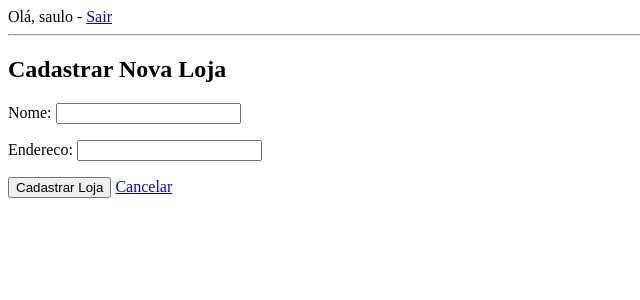
After one commit to saulorodrigocfs/gestao-amiga, a Django app: page /loja/cadastrar/ in a window 1280 px wide. The commit adds this page. Shown: the top 300 px of the page, without its empty margins (0-640 px from the left). Run offline with Django 5.2, Linux system fonts and the light colour scheme; a user stored in the database is signed in.

Commit message:
Correção de erros: Painel, Vendas, Cliente, Página Inicial

```diff
--- a/gestao/forms.py
+++ b/gestao/forms.py
@@ -28,7 +28,7 @@ class FornecedorForm(forms.ModelForm):
 class VendaForm(forms.ModelForm):
     class Meta:
         model = Venda
-        fields = ['produto', 'quantidade', 'preco_unitario']
+        fields = ['produto', 'cliente', 'quantidade']
         widgets = {
             'quantidade': forms.NumberInput(attrs={'min': 1}),
             'preco_unitario': forms.NumberInput(attrs={'step': '0.01'}),
--- a/gestao/models.py
+++ b/gestao/models.py
@@ -58,6 +58,7 @@ class Fornecedor(models.Model):
 class Venda(models.Model):
     loja = models.ForeignKey(Loja, on_delete=models.CASCADE, related_name="vendas", default=1)
     produto = models.ForeignKey(Produto, on_delete=models.CASCADE, related_name="vendas_produto")
+    cliente = models.ForeignKey(Cliente, on_delete=models.CASCADE, related_name="vendas_cliente", null = True)
     quantidade = models.PositiveIntegerField()
     preco_unitario = models.DecimalField(max_digits=10, decimal_places=2, default=1)
     valor_total = models.DecimalField(max_digits=10, decimal_places=2, default=1)
--- a/gestao/urls.py
+++ b/gestao/urls.py
@@ -3,6 +3,9 @@ from . import views
 
 urlpatterns = [
     path('painel-loja/', views.painel_loja, name='painel_loja'),
+    path('loja/cadastrar/', views.cadastrar_loja, name='cadastrar_loja'),
+    path('loja/<int:pk>/editar/', views.editar_loja, name='editar_loja'),
+    path('loja/<int:pk>/deletar/', views.deletar_loja, name='deletar_loja'),
     path('loja/<int:loja_id>/dashboard/', views.dashboard_loja, name="dashboard_loja"),
     path('loja/<int:loja_id>/produtos/', views.lista_produtos, name="lista_produtos"),
     path('loja/<int:loja_id>/produto/cadastrar/', views.cadastro_produto, name="cadastro_produto"),
--- a/gestao/views.py
+++ b/gestao/views.py
@@ -9,17 +9,41 @@ from django.db.models import Sum
 def painel_loja(request):
     user = request.user
     lojas = user.lojas.all() #lista de lojas do usuário
+    return render(request, 'painel_loja.html', {'lojas': lojas})
 
+@login_required
+def cadastrar_loja(request):
+    user = request.user
     if request.method == "POST":
         form = LojaForm(request.POST)
         if form.is_valid():
             nova_loja = form.save(commit=False)
             nova_loja.dono = user
             nova_loja.save()
-            return redirect('dashboard_loja', pk=nova_loja.pk) #atualiza a página
+            return redirect('painel_loja') #atualiza a página
     else:
         form = LojaForm()
-    return render(request, 'painel_loja.html', {'lojas': lojas, 'form': form})
+    return render(request, 'cadastrar_loja.html', {'form': form})
+
+@login_required
+def editar_loja(request, pk):
+    loja = get_object_or_404(Loja, pk=pk, dono=request.user)
+    if request.method == "POST":
+        form = LojaForm(request.POST, instance=loja)
+        if form.is_valid():
+            form.save()
+            return redirect('painel_loja')
+    else:
+        form = LojaForm(instance=loja)
+        return render(request, 'cadastrar_loja.html', {'form': form, 'loja': loja})
+
+@login_required
+def deletar_loja(request, pk):
+    loja = get_object_or_404(Loja, pk=pk, dono=request.user)
+    if request.method=="POST":
+        loja.delete()
+        return redirect('painel_loja')
+    return render(request, 'deletar_loja.html', {'loja': loja})
 
 
 @login_required
--- a/gestao_amiga/settings.py
+++ b/gestao_amiga/settings.py
@@ -106,7 +106,7 @@ AUTH_PASSWORD_VALIDATORS = [
 
 LANGUAGE_CODE = 'en-us'
 
-TIME_ZONE = 'UTC'
+TIME_ZONE = 'America/Sao_Paulo'
 
 USE_I18N = True
 
@@ -124,6 +124,6 @@ STATIC_URL = 'static/'
 DEFAULT_AUTO_FIELD = 'django.db.models.BigAutoField'
 
 LOGIN_URL = 'login'
-LOGIN_REDIRECT_URL = 'home'
+LOGIN_REDIRECT_URL = 'base'
 LOGOUT_REDIRECT_URL = 'login'
 EMAIL_BACKEND = 'django.core.mail.backends.console.EmailBackend'
--- a/gestao_amiga/urls.py
+++ b/gestao_amiga/urls.py
@@ -23,7 +23,7 @@ urlpatterns = [
     path("admin/", admin.site.urls),
     path("accounts/", include("accounts.urls")),
     path("", include("gestao.urls")),
-    path("", project_views.home, name="home"), #rota do home
+    path("", project_views.base, name="base"), #rota do home
     #Tela para digitar o email e solicitar o reset da senha
     path("senha/reset/", auth_views.PasswordResetView.as_view(
         template_name="recuperar_senha/recuperar_senha.html"),
--- a/gestao_amiga/views.py
+++ b/gestao_amiga/views.py
@@ -1,6 +1,7 @@
 from django.shortcuts import render
 from django.contrib.auth.decorators import login_required
 
+
 @login_required
-def home(request):
-    return render(request, "home.html")
+def base(request):
+    return render(request, "base.html")
--- /dev/null
+++ b/templates/cadastrar_loja.html
@@ -0,0 +1,16 @@
+{% extends 'base.html' %}
+{% block content %}
+
+<h2>
+    {% if loja %}Editar Loja: {{ loja.nome }}{% else %}Cadastrar Nova Loja{% endif %}
+</h2>
+
+<form method="post">
+    {% csrf_token %}
+    {{ form.as_p }}
+    <button type="submit">
+        {% if loja %}Salvar Alterações{% else %}Cadastrar Loja{% endif %}
+    </button>
+    <a href="{% url 'painel_loja' %}">Cancelar</a>
+</form>
+{% endblock %}
--- a/templates/dashboard_loja.html
+++ b/templates/dashboard_loja.html
@@ -1,7 +1,7 @@
 {% extends 'base.html' %}
 {% block content %}
 <h2>Dashboard de {{ loja.nome }}</h2>
-<p>Bem-vindo ao painel da sua loja, {{ loja.nome }}!</p>
+<p>Bem-vindo ao painel da sua loja, {{ user.username }}!</p>
 
 <div class="dashboard-sections">
     <!--Resumo financeiro-->
--- a/templates/financeiro/cadastrar_venda.html
+++ b/templates/financeiro/cadastrar_venda.html
@@ -5,7 +5,7 @@
 <form method="post">
     {% csrf_token %}
     {{ form.as_p }}
-    <button type="submit" class="btn btn-success">Salvar</button>
+    <button type="submit" class="btn btn-success">Registrar Venda</button>
     <a href="{% url 'lista_vendas' loja_id %}" class="btn btn-secondary">Cancelar</a>
 </form>
 
--- a/templates/financeiro/lista_fornecedores.html
+++ b/templates/financeiro/lista_fornecedores.html
@@ -21,7 +21,7 @@
             <td>{{ fornecedor.nome }}</td>
             <td>{{ fornecedor.email }}</td>
             <td>{{ fornecedor.telefone }}</td>
-            <td>{{ fornecedor.CNPJ }}</td>
+            <td>{{ fornecedor.cnpj }}</td>
             <td>
                 <a href="{% url 'editar_fornecedor' loja_id fornecedor.id %}" class="btn btn-warning btn-sm">Editar</a>
                 <a href="{% url 'deletar_fornecedor' loja_id fornecedor.id %}" class="btn btn-danger btn-sm">Deletar</a>
--- a/templates/financeiro/lista_vendas.html
+++ b/templates/financeiro/lista_vendas.html
@@ -7,6 +7,7 @@
         <tr>
             <th>Produtos</th>
             <th>Quantidade</th>
+            <th>Cliente</th>
             <th>Preço Unitário</th>
             <th>Valor Total</th>
             <th>Data</th>
@@ -18,6 +19,7 @@
         <tr>
             <td>{{ venda.produto.nome }}</td>
             <td>{{ venda.quantidade }}</td>
+            <td>{{ venda.cliente }}</td>
             <td>{{ venda.preco_unitario }}</td>
             <td>{{ venda.valor_total }}</td>
             <td>{{ venda.data }}</td>
--- a/templates/home.html
+++ /dev/null
@@ -1,5 +0,0 @@
-{% extends 'base.html' %}
-{% block content %}
-    <h1>Painel - Gestão Amiga</h1>
-    <p>Bem vindo(a), {{ user.username }}!</p>
-{% endblock %}
--- a/templates/produtos/lista_produtos.html
+++ b/templates/produtos/lista_produtos.html
@@ -12,7 +12,7 @@
     {% for produto in produtos %}
     <tr>
         <td>{{ produto.nome }}</td>
-        <td>{{ produto.preco }}</td>
+        <td>{{ produto.preco_venda }}</td>
         <td>{{ produto.estoque }}</td>
         <td>
             <a href="{% url 'editar_produto' loja.id produto.id%}">Editar</a>
```
Also changed, not shown: templates/deletar_loja.html (added, +11 -0 lines), templates/financeiro/editar_loja.html (added, +12 -0 lines), templates/painel_loja.html (+3 -6 lines), db.sqlite3, gestao/migrations/0011_venda_cliente.py (added).
